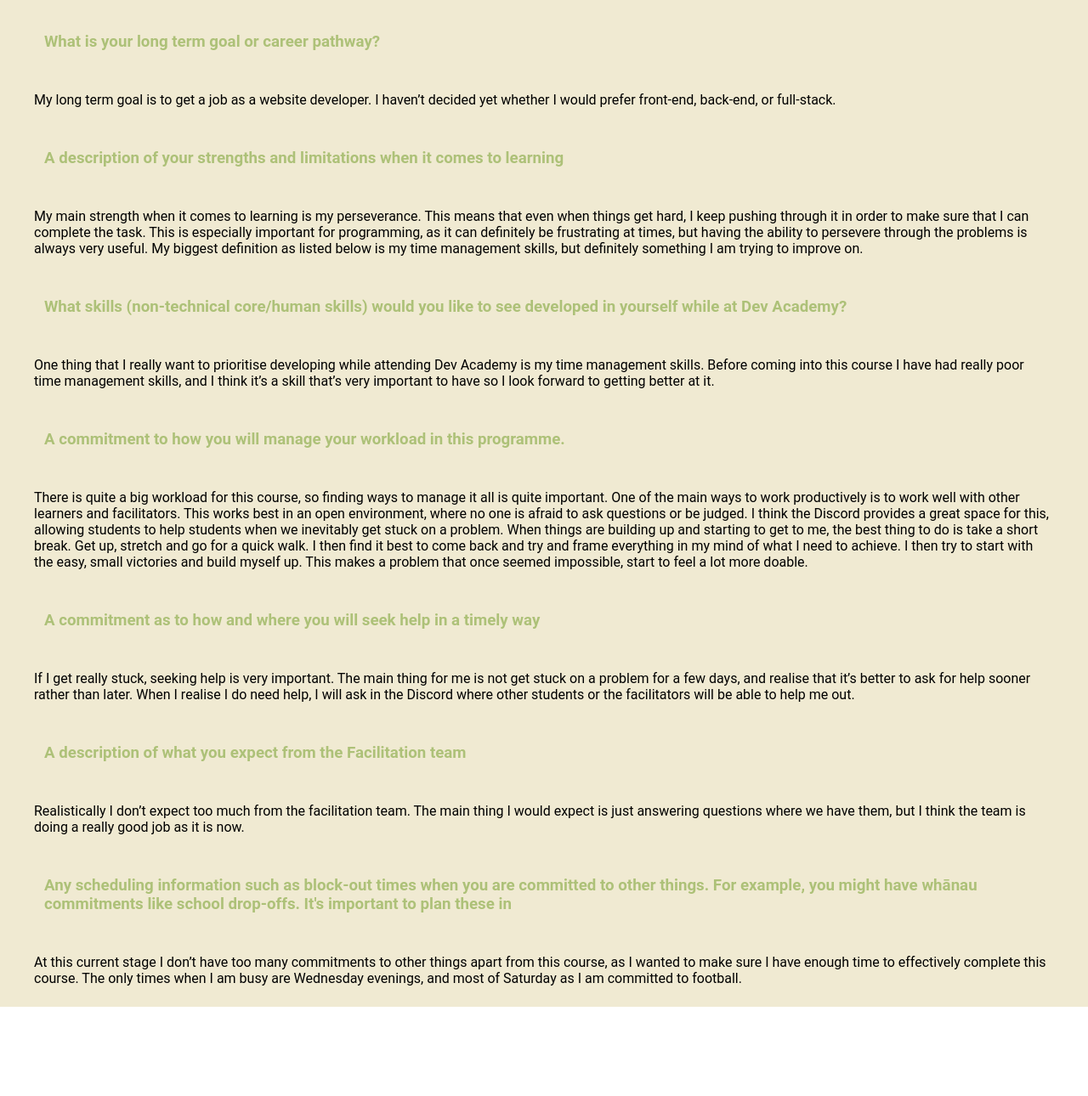
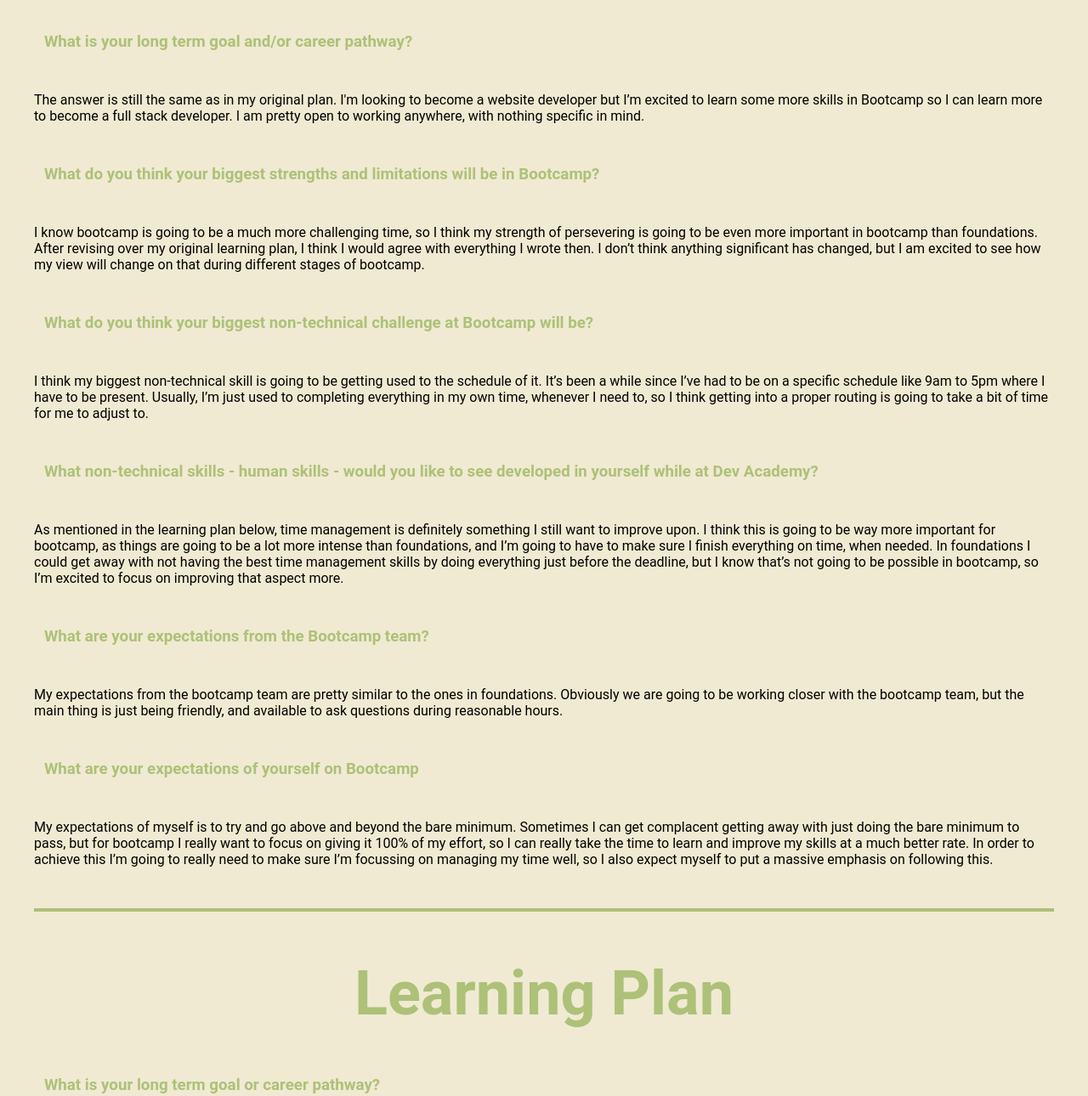
Before and after one commit to Daniel-Petrie/Daniel-Petrie.github.io, a plain HTML site: page blog/learning-plan.html in a window 1280 px wide. Shown: the part 187-1477 px from the top of the page at 85% size. Before the commit the page ends 1372 px from the top, so only its background shows below. Drawn offline with Linux system fonts and the light colour scheme.

Commit message:
updated learning plan

```diff
--- a/blog/learning-plan.html
+++ b/blog/learning-plan.html
@@ -18,7 +18,48 @@
          </div>
          </header>
          <section class="blog-posts">
-          <h2 class="blog-title green-text">Learning Plan</h2>
+
+          <h2 class="blog-title green-text">Updated Learning Plan</h2>
+          <h3 class="blog-post-title green-text">What is your long term goal and/or career pathway?</h3>
+
+
+            <p class="blog-paragraph">The answer is still the same as in my original plan. I'm looking to become a website developer but I’m excited to learn some more skills in Bootcamp so I can learn more to become a full stack developer. I am pretty open to working anywhere, with nothing specific in mind.</p>
+
+
+
+
+            <h3 class="blog-post-title green-text">What do you think your biggest strengths and limitations will be in Bootcamp?</h3>
+
+<p class="blog-paragraph">I know bootcamp is going to be a much more challenging time, so I think my strength of persevering is going to be even more important in bootcamp than foundations. After revising over my original learning plan, I think I would agree with everything I wrote then. I don’t think anything significant has changed, but I am excited to see how my view will change on that during different stages of bootcamp.</p>
+
+
+
+<h3 class="blog-post-title green-text">What do you think your biggest non-technical challenge at Bootcamp will be?</h3>
+<p class="blog-paragraph">I think my biggest non-technical skill is going to be getting used to the schedule of it. It’s been a while since I’ve had to be on a specific schedule like 9am to 5pm where I have to be present. Usually, I’m just used to completing everything in my own time, whenever I need to, so I think getting into a proper routing is going to take a bit of time for me to adjust to. </p>
+
+
+
+
+<h3 class="blog-post-title green-text">What non-technical skills - human skills - would you like to see developed in yourself while at Dev Academy?</h3>
+
+<p class="blog-paragraph">As mentioned in the learning plan below, time management is definitely something I still want to improve upon. I think this is going to be way more important for bootcamp, as things are going to be a lot more intense than foundations, and I’m going to have to make sure I finish everything on time, when needed. In foundations I could get away with not having the best time management skills by doing everything just before the deadline, but I know that’s not going to be possible in bootcamp, so I’m excited to focus on improving that aspect more. </p>
+
+
+
+<h3 class="blog-post-title green-text">What are your expectations from the Bootcamp team?</h3>
+<p class="blog-paragraph">My expectations from the bootcamp team are pretty similar to the ones in foundations. Obviously we are going to be working closer with the bootcamp team, but the main thing is just being friendly, and available to ask questions during reasonable hours. </p>
+
+
+
+
+
+<h3 class="blog-post-title green-text">What are your expectations of yourself on Bootcamp</h3>
+
+<p class="blog-paragraph">My expectations of myself is to try and go above and beyond the bare minimum. Sometimes I can get complacent getting away with just doing the bare minimum to pass, but for bootcamp I really want to focus on giving it 100% of my effort, so I can really take the time to learn and improve my skills at a much better rate. In order to achieve this I’m going to really need to make sure I’m focussing on managing my time well, so I also expect myself to put a massive emphasis on following this. </p>
+
+
+<div class="blog-divider"></div>
+          <h3 class="blog-title green-text">Learning Plan</h3>
           <h3 class="blog-post-title green-text"> What is your long term goal or career pathway?</h1>
           <p class="blog-paragraph">My long term goal is to get a job as a website developer. I haven’t decided yet whether I would prefer front-end, back-end, or full-stack.
           <h3 class="blog-post-title green-text">A description of your strengths and limitations when it comes to learning</h3>
--- a/styles/main.css
+++ b/styles/main.css
@@ -213,6 +213,13 @@ INDIVIDUAL BLOG POST CSS
   color:#ADC178
 }
 
+.blog-divider {
+  width: 1200px;
+ background-color: #ADC178;
+  height: 4px;
+  margin: 24px;
+}
+
 
 
 @media (max-width: 768px) {
```
Also changed, not shown: blog.html (+1 -1 lines).
